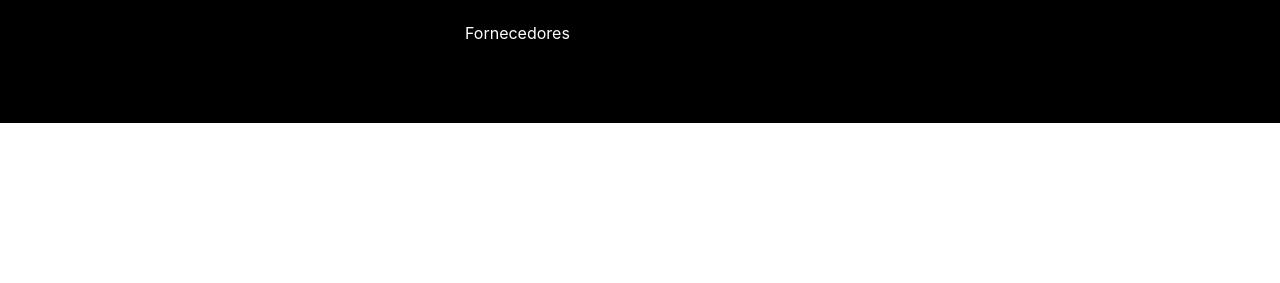
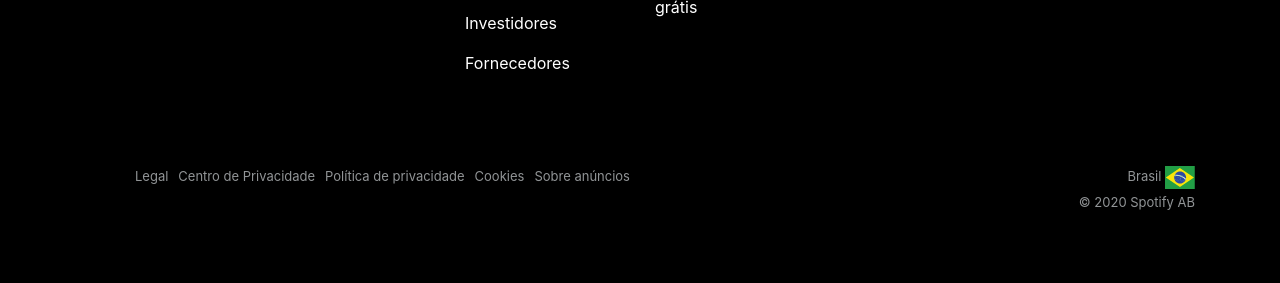
Before and after one commit to Kwan13/spotify-template, a website: page public/index.html in a window 1280 px wide. Shown: the part 1383-1666 px from the top of the page. Before the commit the page ends 1506 px from the top, so only its background shows below. Drawn offline with nearby package versions, Linux system fonts and the light colour scheme.

Commit message:
add footer adjustment

```diff
--- a/public/index.html
+++ b/public/index.html
@@ -99,7 +99,7 @@
             <li class="nav-item"><a class="nav-link" href="">Aplicativo móvel grátis</a></li>
           </ul>
         </div>
-        <div class="col-md-4">
+        <div class="col-md-4 d-md-none d-lg-block">
           <ul>
             <li>
               <!-- <button class="btn footer-button"><i class="fab fa-instagram"></i></button> -->
@@ -114,6 +114,21 @@
               <a href="" class="btn footer-button"><i class="fab fa-facebook-f"></i></a>
             </li>
           </ul>
+        </div>
+      </div>
+      <div id="footer-nav">
+        <div id="nav">
+          <ul class="">
+            <li class=""><a class="footer-nav" href="">Legal</a></li>
+            <li class=""><a class="footer-nav" href="">Centro de Privacidade</a></li>
+            <li class=""><a class="footer-nav" href="">Política de privacidade</a></li>
+            <li class=""><a class="footer-nav" href="">Cookies</a></li>
+            <li class=""><a class="footer-nav" href="">Sobre anúncios</a></li>
+          </ul>
+        </div>
+        <div id="br">
+          <a href="">Brasil <img src="../src/assets/imagens/br.svg" width="30px"></a><br />
+          <span>&copy 2020 Spotify AB</span>
         </div>
       </div>
     </div>
--- a/src/assets/css/styles.css
+++ b/src/assets/css/styles.css
@@ -1,5 +1,6 @@
 .navbar-style {
     background: rgba(0, 0, 0, 0.6);
+    padding: 15px;
 }
 
 .navbar-dark .navbar-nav .nav-link {
@@ -32,7 +33,7 @@ nav li {
 
 #session-start {
     width: 100%;
-    height: 590px;
+    height: 620px;
     background-color: #F7CED3;
     text-align: center;
 }
@@ -40,7 +41,7 @@ nav li {
 #session-start h1 {
     font-family: 'Roboto', sans-serif;
     font-size: 80px;
-    padding-top: 100px;
+    padding-top: 130px;
 }
 
 #session-start h3 {
@@ -143,6 +144,7 @@ nav li {
 /* ---------- footer ---------- */
 
 footer {
+    display: flex;
     padding: 70px;
     background-color: #000;
 }
@@ -218,3 +220,37 @@ footer ul>li {
     margin-left: 10px;
     color: #1DB954;
 }
+
+#footer-nav {
+    margin-top: 80px;
+}
+
+#footer-nav a{
+    color: rgb(145, 148, 150);
+    font-size: 13px;
+    margin-left: 10px;
+    align-items: initial;
+}
+
+#footer-nav a:hover{
+    color: #1DB954;
+    font-size: 13px;
+    margin-left: 10px;
+    align-items: initial;
+}
+
+#br {
+    text-align: right;
+}
+
+#br span {
+    color: rgb(145, 148, 150);
+    font-size: 13px;
+}
+
+@media (min-width: 720px) and (max-width: 800px) {
+    .col-md-2{
+        margin-left: 50px;
+    }
+
+}
```
Also changed, not shown: src/assets/imagens/br.svg (added), 3 other files.
